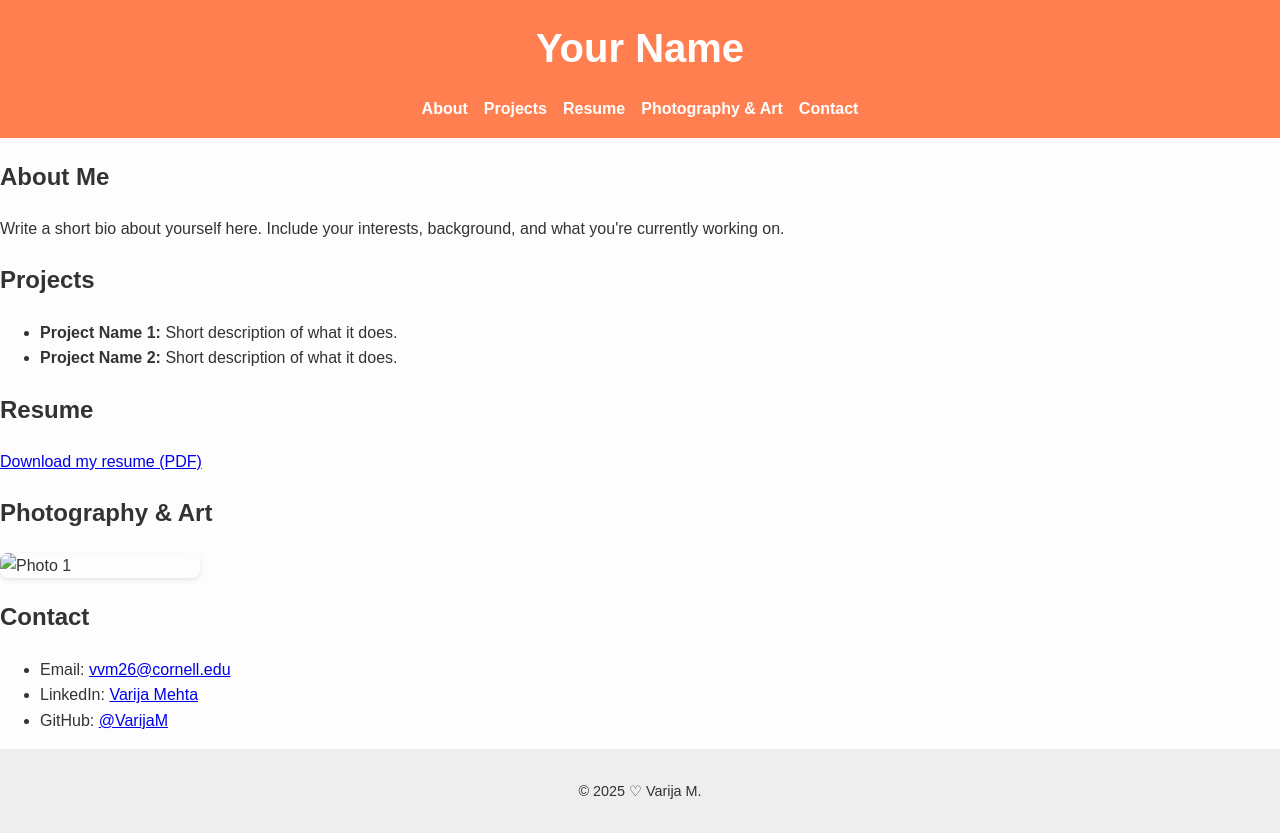
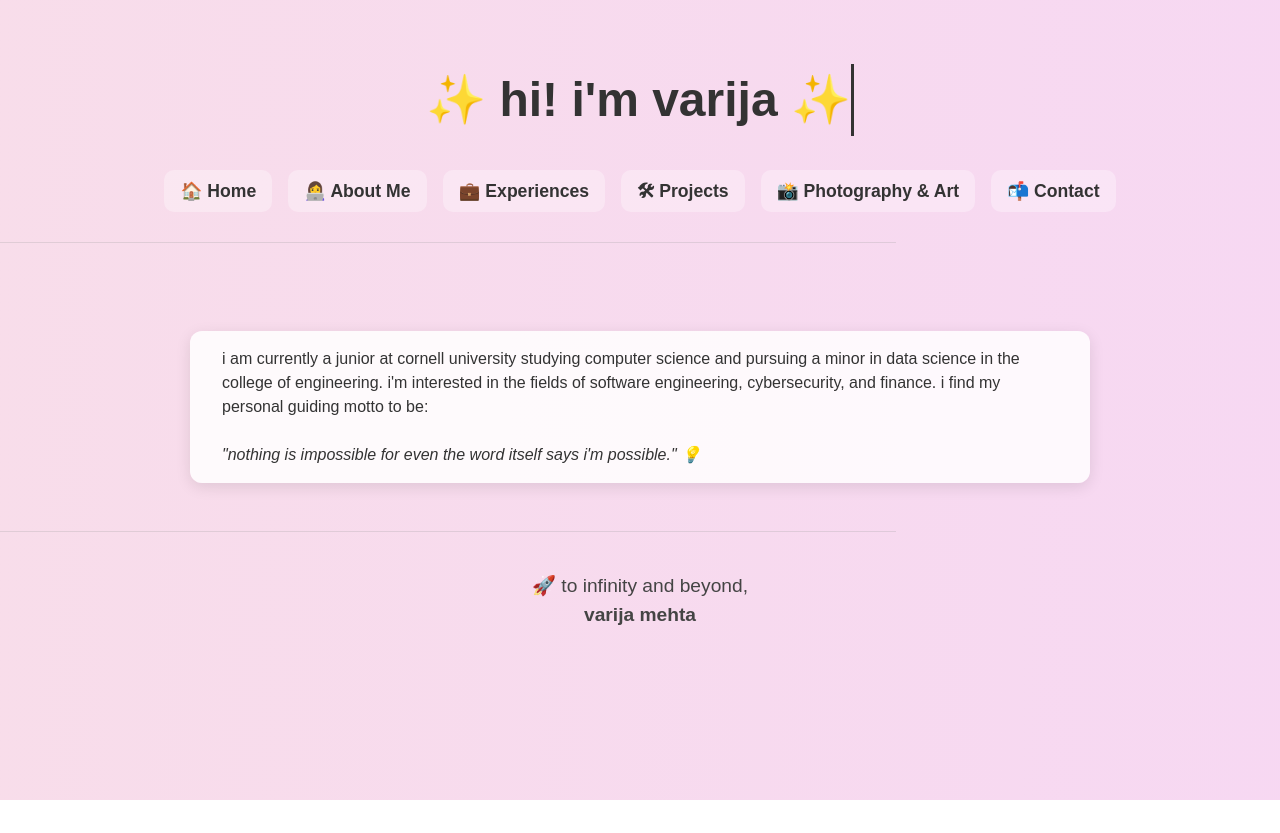
Before and after one commit to VarijaM/varijam.github.io, a plain HTML site: page index.html in a window 1280 px wide. After the commit the page ends 800 px from the top, so only its background shows below. Drawn offline with nearby package versions, Linux system fonts and the light colour scheme.

Commit message:
formatting adjustments

```diff
--- a/index.html
+++ b/index.html
@@ -1,62 +1,135 @@
-<!DOCTYPE html>
+<!doctype html>
 <html lang="en">
+
 <head>
-  <meta charset="UTF-8" />
-  <meta name="viewport" content="width=device-width, initial-scale=1.0" />
-  <title>Your Name</title>
+  <meta charset="utf-8">
+  <title>Varija Mehta</title>
+  <base href="/">
+  <meta name="viewport" content="width=device-width, initial-scale=1">
+  <link rel="stylesheet" href="https://stackpath.bootstrapcdn.com/bootstrap/5.0.0-alpha1/css/bootstrap.min.css" crossorigin="anonymous">
   <link rel="stylesheet" href="style.css" />
+  <link rel="icon" type="image/x-icon" href="assets/favicon.png">
+  <script src="script.js" defer></script>
 </head>
+
 <body>
-  <header>
-    <h1>Your Name</h1>
-    <nav>
+  <div id="first-container">
+    <div id="first">✨ hi! i'm varija ✨</div>
+  </div>
+
+  <div id="wrapper">
+    <div class="navbar" id="navbar">
+      <a onclick="showHome()" id="nav-home">🏠 Home</a>
+      <a onclick="showAboutMe()" id="none-home">👩‍💻 About Me</a>
+      <a onclick="showExperiences()" id="none-home">💼 Experiences</a>
+      <a onclick="showProjects()" id="none-home">🛠 Projects</a>
+      <a onclick="showPhotography()" id="none-home">📸 Photography & Art</a>
+      <a onclick="showContact()" id="none-home">📬 Contact</a>
+    </div>
+    <hr>
+    <br>
+
+    <div id="home" class="content">
+      i am currently a junior at cornell university studying computer science and pursuing a minor in data science in the college of engineering. i'm interested in the fields of software engineering, cybersecurity, and finance. i find my personal guiding motto to be:
+      <br><br>
+      <em>"nothing is impossible for even the word itself says i'm possible." 💡</em>
+    </div>
+
+    <div id="more-abt-me" class="content">
+      👩‍🚀 more about me
       <ul>
-        <li><a href="#about">About</a></li>
-        <li><a href="#projects">Projects</a></li>
-        <li><a href="#resume">Resume</a></li>
-        <li><a href="#photography">Photography & Art</a></li>
-        <li><a href="#contact">Contact</a></li>
+        <li>🎓 studying computer science + data science minor @ <u>cornell university</u></li>
+        <li>🤖 building cool tech on the <u>cornell mars rover</u> electrical team</li>
+        <li>💻 proficient in <b>python</b> and <b>java</b>; experienced in js/ts, c++, html/css, sql</li>
+        <li>💃 outside of class? i love dancing, food photography, and reading!</li>
       </ul>
-    </nav>
-  </header>
+    </div>
 
-  <section id="about">
-    <h2>About Me</h2>
-    <p>Write a short bio about yourself here. Include your interests, background, and what you're currently working on.</p>
-  </section>
+    <div id="stuff-ive-done" class="content">
+      💼 experience
+      <ul>
+        <b>MassMutual — New York City, NY</b>
+        <li><i>Information Risk Consultant (Aug 2024 - May 2025)</i></li>
+        <li>🔍 Analyzed EC2 node data using ML to detect fraud</li>
+        <li>🛠 Built ServiceNow risk calculator increasing efficiency by 90%</li>
+        <li><i>Cyber Advisory Intern (May 2024 - Aug 2024)</i></li>
+        <li>🛡 Managed remediation of 20,000+ vulnerabilities with Qualys/Wiz</li>
+        <li>🧾 Delivered CIS compliance reports for MacOS & Apache</li>
 
-  <section id="projects">
-    <h2>Projects</h2>
-    <ul>
-      <li><strong>Project Name 1:</strong> Short description of what it does.</li>
-      <li><strong>Project Name 2:</strong> Short description of what it does.</li>
-    </ul>
-  </section>
+        <br>
+        <b>Cornell Mars Rover — Ithaca, NY</b>
+        <li><i>Electrical Team (Oct 2023 - May 2025)</i></li>
+        <li>🔧 Designed PCBs for mission-critical rover functions</li>
+        <li>⚙️ Created Servo Board controlling 12+ navigation servos</li>
 
-  <section id="resume">
-    <h2>Resume</h2>
-    <p><a href="C:\Users\viral\website\varijam.github.io\assets\resume_jun2025.pdf" target="_blank">Download my resume (PDF)</a></p>
-  </section>
+        <br>
+        <b>Bloomberg L.P. — New York City, NY</b>
+        <li><i>Software Development Mentee (Sep 2022 - May 2023)</i></li>
+        <li>📱 Built iOS app for charities using XCode + Swift</li>
+        <li>🧩 Designed components in Figma + boosted API responsiveness by 30%</li>
+      </ul>
+    </div>
 
-  <section id="photography">
-    <h2>Photography & Art</h2>
-    <div class="gallery">
-      <img src="C:\Users\viral\website\varijam.github.io\assets\image.png" alt="Photo 1" />
-      <!-- Add more as needed -->
+    <div id="projects" class="content">
+      🛠 some of my projects — click a title to learn more!
+      <ul>
+        <span id="openModal"><b>📈 FinSights: Investment Recommendation App</b></span>
+        <div id="modal-exchange" class="modal">
+          <div class="modal-content">
+            <span class="close close1">&times;</span>
+            <p>Backend recommender using TF-IDF, cosine similarity, and SVD to match queries with stock profiles.</p>
+            <p>Dynamic allocation engine with Rocchio feedback and beta-based volatility stats via external APIs.</p>
+          </div>
+        </div>
+
+        <br>
+        <span id="openModal2"><b>🖼 Interactive Image Selection Tool</b></span>
+        <div id="hedged" class="modal">
+          <div class="modal-content">
+            <span class="close close2">&times;</span>
+            <p>Smart snipping tool using Dijkstra's algorithm to trace object outlines.</p>
+            <p>Included image transformation, region selection, and real-time UI updates.</p>
+          </div>
+        </div>
+
+        <br>
+        <span id="openModal3"><b>🤖 POOF: Pothole Filling Robot</b></span>
+        <div id="trading-bot" class="modal">
+          <div class="modal-content">
+            <span class="close close3">&times;</span>
+            <p>Autonomous pothole filler using VEX sensors, programmed in C++.</p>
+            <p>Tested on real surfaces using cold patch; earned Procter & Gamble Technical Excellence Award.</p>
+          </div>
+        </div>
+      </ul>
     </div>
-  </section>
 
-  <section id="contact">
-    <h2>Contact</h2>
-    <ul>
-      <li>Email: <a href="mailto:vvm26@cornell.edu">vvm26@cornell.edu</a></li>
-      <li>LinkedIn: <a href="https://www.linkedin.com/in/varija-mehta/" target="_blank">Varija Mehta</a></li>
-      <li>GitHub: <a href="https://github.com/VarijaM/" target="_blank">@VarijaM</a></li>
-    </ul>
-  </section>
+    <div id="photography" class="content">
+      📸 photography & art
+      <div class="photo-grid">
+        <div class="photo-item"><img src="assets/waterfall.png" alt="Waterfall" /><p>🌊 Waterfall</p></div>
+        <div class="photo-item"><img src="assets/brunch.png" alt="Brunch" /><p>🍳 Brunch</p></div>
+        <div class="photo-item"><img src="assets/cookies.png" alt="Cookies" /><p>🍪 Cookies</p></div>
+      </div>
+    </div>
 
-  <footer>
-    <p>&copy; 2025 ♡ Varija M. </p>
-  </footer>
+    <div id="connect" class="content">
+      📬 let's connect:
+      <br>
+      <a href="assets/resume_jun2025.pdf" target="_blank" rel="noopener noreferrer">📄 resume</a> ·
+      <a href="https://www.linkedin.com/in/varija-mehta/" target="_blank" rel="noopener noreferrer">💼 linkedin</a> ·
+      <a href="https://github.com/VarijaM/" target="_blank" rel="noopener noreferrer">💻 github</a>
+      <br>
+      📧 shoot me an <a href="mailto:vvm26@cornell.edu">email</a> to chat!
+    </div>
+
+    <hr>
+    <br>
+    <div id="end">
+       🚀 to infinity and beyond,<br>
+      <b>varija mehta</b>
+    </div>
+  </div>
 </body>
+
 </html>
--- /dev/null
+++ b/script.js
@@ -0,0 +1,78 @@
+document.addEventListener('DOMContentLoaded', () => {
+    showHome();
+  });
+
+  function showContent(contentId) {
+    const contents = document.querySelectorAll('.content');
+    contents.forEach(c => {
+      c.style.display = 'none';
+      c.style.animation = 'none';
+    });
+
+    const target = document.getElementById(contentId);
+    if (target) {
+      target.style.display = 'block';
+      setTimeout(() => {
+        target.style.animation = '';
+      }, 0);
+    }
+  }
+
+  function showHome() {
+    showContent('home');
+  }
+
+  function showAboutMe() {
+    showContent('more-abt-me');
+  }
+
+  function showExperiences() {
+    showContent('stuff-ive-done');
+  }
+
+  function showProjects() {
+    showContent('projects');
+  }
+
+  function showPhotography() {
+    showContent('photography');
+  }
+
+  function showContact() {
+    showContent('connect');
+  }
+
+  // Modal logic
+  const modals = {
+    modal1: document.getElementById("modal-exchange"),
+    modal2: document.getElementById("hedged"),
+    modal3: document.getElementById("trading-bot")
+  };
+
+  const openBtns = {
+    btn1: document.getElementById("openModal"),
+    btn2: document.getElementById("openModal2"),
+    btn3: document.getElementById("openModal3")
+  };
+
+  const closeBtns = {
+    span1: document.getElementsByClassName("close1")[0],
+    span2: document.getElementsByClassName("close2")[0],
+    span3: document.getElementsByClassName("close3")[0]
+  };
+
+  openBtns.btn1.onclick = () => { modals.modal1.style.display = "block"; };
+  openBtns.btn2.onclick = () => { modals.modal2.style.display = "block"; };
+  openBtns.btn3.onclick = () => { modals.modal3.style.display = "block"; };
+
+  closeBtns.span1.onclick = () => { modals.modal1.style.display = "none"; };
+  closeBtns.span2.onclick = () => { modals.modal2.style.display = "none"; };
+  closeBtns.span3.onclick = () => { modals.modal3.style.display = "none"; };
+
+  window.onclick = function(event) {
+    Object.values(modals).forEach(modal => {
+      if (event.target === modal) {
+        modal.style.display = "none";
+      }
+    });
+  }
--- a/style.css
+++ b/style.css
@@ -2,67 +2,169 @@ body {
     font-family: 'DM Sans', sans-serif;
     margin: 0;
     padding: 0;
-    background: #fdfdfd;
     color: #333;
-    line-height: 1.6;
+    background: linear-gradient(270deg, #f6d5f7, #fbe9d7);
+    background-size: 400% 400%;
+    animation: gradientBG 20s ease infinite;
+    overflow-x: hidden;
   }
 
-  header {
-    background-color: #ff7f50;
-    color: white;
-    padding: 1rem 2rem;
-    text-align: center;
+  @keyframes gradientBG {
+    0% {background-position: 0% 50%;}
+    50% {background-position: 100% 50%;}
+    100% {background-position: 0% 50%;}
   }
 
-  header h1 {
-    margin: 0;
-    font-size: 2.5rem;
+  hr {
+    width: 70%;
+    margin-top: 1.75%;
+    border: none;
+    height: 1px;
+    background-color: #999;
   }
 
-  nav ul {
-    list-style: none;
-    padding: 0;
-    margin: 1rem 0 0;
+  a {
+    color: #0077cc;
+    text-decoration: none;
+  }
+
+  a:hover {
+    text-decoration: underline;
+  }
+
+  #first-container {
+    display: flex;
+    justify-content: center;
+    align-items: center;
+  }
+
+  #first {
+    margin: 5% auto 2%;
+    font-size: 3rem;
+    font-weight: bold;
+    white-space: nowrap;
+    border-right: 3px solid;
+    overflow: hidden;
+    width: fit-content;
+    animation:
+      typing 2.5s steps(20, end),
+      blink-caret 0.75s step-end infinite;
+  }
+
+  @keyframes typing {
+    from { width: 0 }
+    to { width: 100% }
+  }
+
+  @keyframes blink-caret {
+    from, to { border-color: transparent }
+    50% { border-color: #333 }
+  }
+
+  .navbar {
     display: flex;
     justify-content: center;
     flex-wrap: wrap;
     gap: 1rem;
+    font-weight: bold;
+    font-size: 1.1rem;
   }
 
-  nav a {
-    color: white;
-    text-decoration: none;
-    font-weight: bold;
+  .navbar a {
+    padding: 0.5rem 1rem;
+    background-color: rgba(255, 255, 255, 0.3);
+    border-radius: 10px;
+    transition: background-color 0.3s;
   }
 
-  .section {
-    padding: 2rem;
-    margin: 1rem 0;
-    border-radius: 8px;
+  .navbar a:hover {
+    background-color: rgba(255, 255, 255, 0.6);
   }
 
-  .about { background: #ffe4e1; }
-  .projects { background: #e6f7ff; }
-  .resume { background: #f0fff0; }
-  .photography { background: #fff0f5; }
-  .contact { background: #ffffe0; }
-
-  .gallery {
-    display: flex;
-    flex-wrap: wrap;
-    gap: 1rem;
-    margin-top: 1rem;
+  .content {
+    display: none;
+    max-width: 900px;
+    margin: 3rem auto;
+    padding: 1rem 2rem;
+    background-color: rgba(255, 255, 255, 0.85);
+    border-radius: 12px;
+    box-shadow: 0 4px 15px rgba(0, 0, 0, 0.1);
+    animation: fadeInContent 1s ease-in;
   }
 
-  .gallery img {
-    width: 200px;
-    border-radius: 8px;
-    box-shadow: 0 2px 5px rgba(0,0,0,0.1);
+  @keyframes fadeInContent {
+    from { opacity: 0; }
+    to { opacity: 1; }
   }
 
-  footer {
+  ul {
+    list-style: none;
+    padding-left: 0;
+  }
+
+  ul li::before {
+    content: '– ';
+    color: #555;
+  }
+
+  .modal {
+    display: none;
+    position: fixed;
+    z-index: 100;
+    left: 0;
+    top: 0;
+    width: 100%;
+    height: 100%;
+    background-color: rgba(0, 0, 0, 0.6);
+  }
+
+  .modal-content {
+    background-color: #fff;
+    margin: 5% auto;
+    padding: 2rem;
+    border-radius: 10px;
+    width: 80%;
+    max-width: 700px;
+  }
+
+  .close {
+    float: right;
+    font-size: 24px;
+    font-weight: bold;
+    cursor: pointer;
+  }
+
+  .photo-grid {
+    display: grid;
+    grid-template-columns: repeat(auto-fit, minmax(250px, 1fr));
+    gap: 1rem;
+    padding: 1rem 0;
+  }
+
+  .photo-item {
     text-align: center;
-    padding: 1rem;
-    background-color: #eee;
-    font-size: 0.9rem;
   }
+
+  .photo-item img {
+    width: 100%;
+    height: auto;
+    border-radius: 10px;
+    box-shadow: 0 4px 12px rgba(0,0,0,0.1);
+    transition: transform 0.3s ease;
+  }
+
+  .photo-item img:hover {
+    transform: scale(1.03);
+  }
+
+  .photo-item p {
+    margin-top: 0.5rem;
+    font-weight: 500;
+  }
+
+  #end {
+    text-align: center;
+    font-size: 1.2rem;
+    margin-bottom: 2rem;
+    color: #444;
+  }
```
